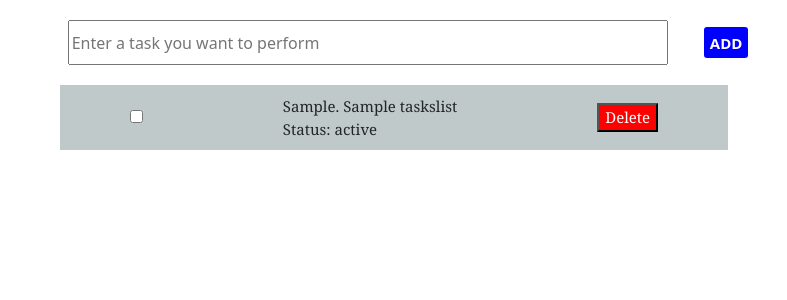
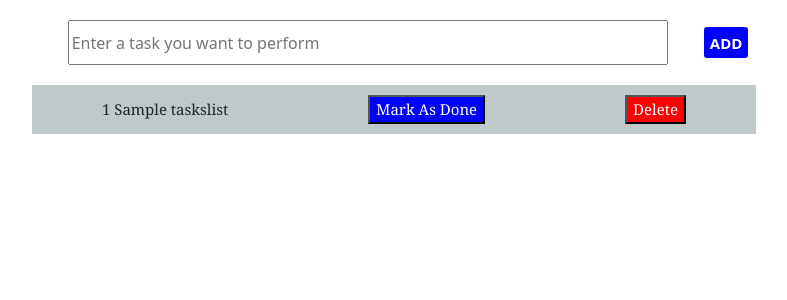
Before and after one commit to bitDig6/todo-list, a PHP site: page / in a window 1280 px wide. Shown: the part 80-380 px from the top of the page, without its empty margins (246-1033 px from the left). Run offline with PHP 8.4, Linux system fonts and the light colour scheme; tables that the repository leaves empty or names only in its code hold one stand-in row (values such as "Sample post").

Commit message:
Updated the read table a bit and completed CRUD

```diff
--- a/index.php
+++ b/index.php
@@ -19,7 +19,7 @@ include('conn.php');
 
     <div class="app-body">
       <div class="app-container">
-        <form action="insert.php" method="POST">
+        <form action="insert.php" method="POST" autocomplete="off">
           <input type="text" id="task-name" name="tasking" placeholder="Enter a task you want to perform">
           <button id="add">ADD</button>
         </form>
@@ -33,30 +33,39 @@ include('conn.php');
               $stmt = $conn->query('SELECT * FROM taskslist');
               $stmt->execute();
               $result = $stmt->fetchAll();
+              $count = 1;
 
               if($result){
                 foreach($result as $data){
                   ?>
                   <tr>
-                    <td>
-                      <form action="update.php" method="POST">
-                        <input type="checkbox" name="check" value="<?=$data['task_no']; ?>">
-                        <!--I am working on update/edit-->
-                      </form>
+                  <td>
+                      <?= $count++; ?>
+                      <?=$data['task_name']; ?>
                     </td>
-                    <td>
-                      <?=$data['task_no']; ?>.
-                      <?=$data['task_name']; ?>
-                      <br>Status:
-                      <?=$data['task_status'];?>
+
+                    <?php
+                      if($data['task_status']!='Done'){
+                        ?>
+                        <form action="update.php" method="POST">
+                        <td>
+                    <button style="background-color:blue" type="submit" name="up" value="<?=$data['task_no'];?>">Mark As Done</button>
                     </td>
+                    </form>
+                    <?php
+                      }else{
+                        ?>
+                        <td><?=$data['task_status']; ?></td>
+                      <?php
+                      }
+                      ?>
+
                     <td >
                      <form action="delete.php" method="POST">
-                      <button style="background-color:red" type="submit" name="del" value="<?=$data['task_no']; ?>">
-                      Delete
-                    </button>
+                      <button style="background-color:red" type="submit" name="del" value="<?=$data['task_no']; ?>">Delete</button>
                      </form>
                     </td>
+
                   </tr>
                   <?php
                 }
```
